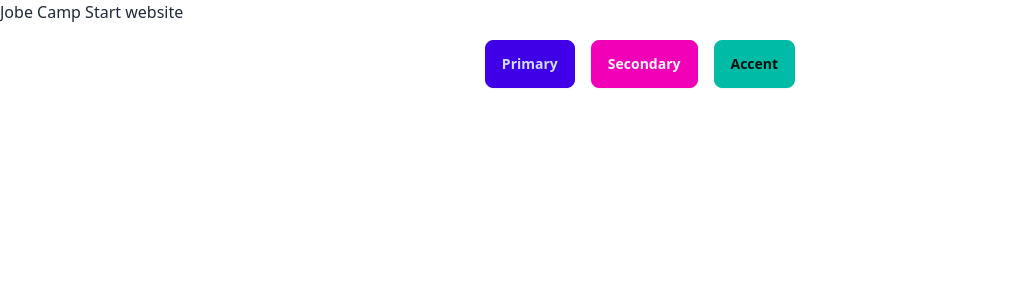
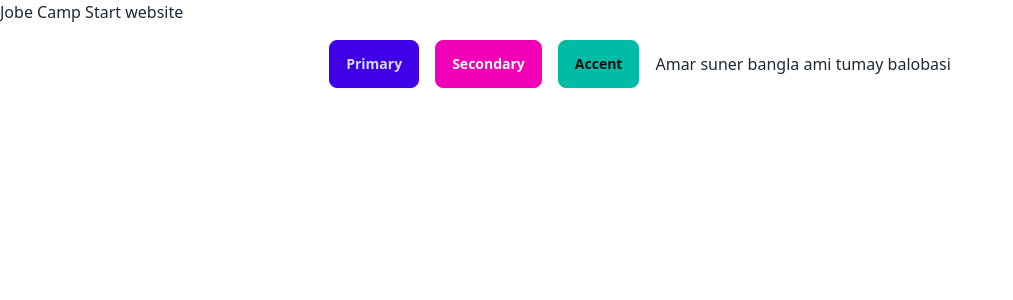
Before and after one commit to developerFarukk/Job-Camp, a Next.js app: page / in a window 1280 px wide. Shown: the top 300 px of the page, without its empty margins (0-1013 px from the left). Built offline with nearby package versions, Linux system fonts and the light colour scheme.

Commit message:
Up Extra jmsd85

```diff
--- a/src/app/page.tsx
+++ b/src/app/page.tsx
@@ -9,6 +9,7 @@ export default function Home() {
       <button className="btn btn-active btn-primary">Primary</button>
       <button className="btn btn-active btn-secondary">Secondary</button>
       <button className="btn btn-active btn-accent">Accent</button>
+      <h2>Amar suner bangla ami tumay balobasi</h2>
 
 
       </div>
```
